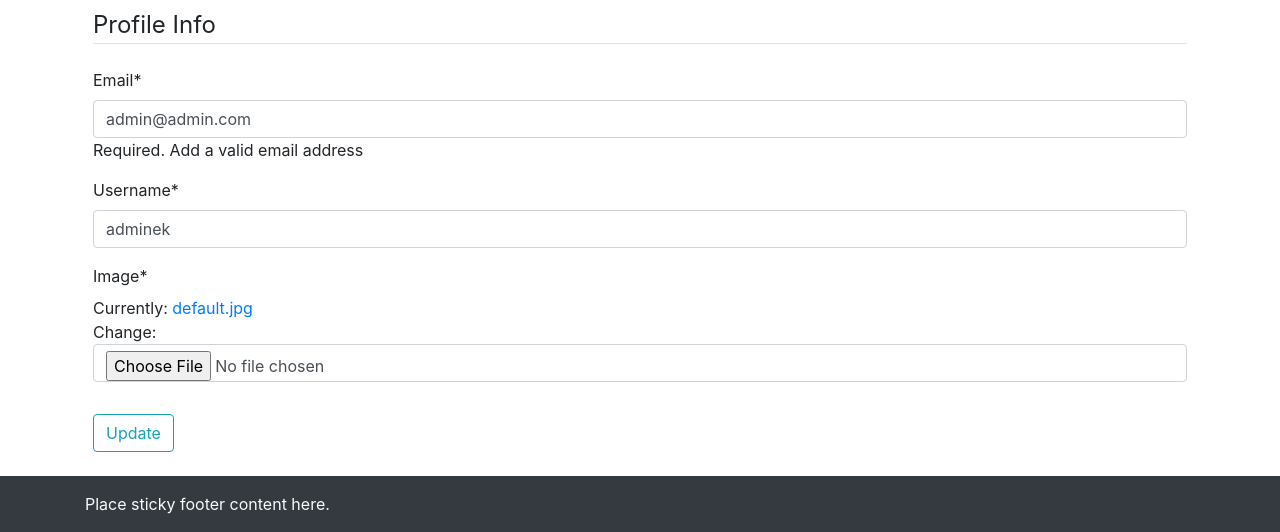
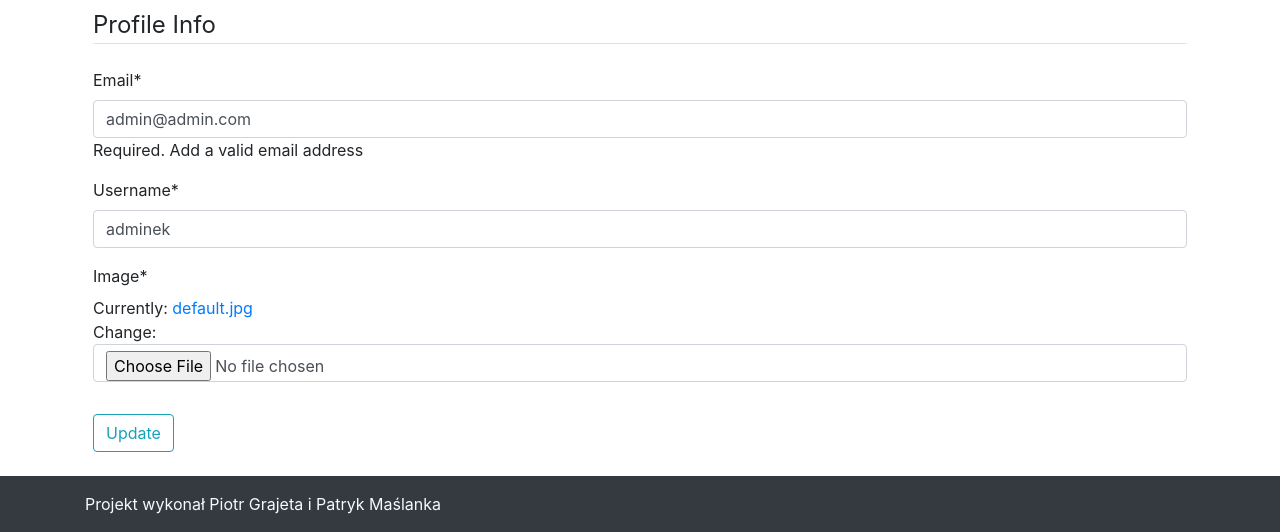
Before and after one commit to MagiciansRed/Projekt-zespolowy, a Django app: page /profile/ in a window 1280 px wide. Shown: the part 288-820 px from the top of the page. Run offline with Django 3.2, Linux system fonts and the light colour scheme; a user stored in the database is signed in; data comes from the database, SQL or seed files in the repository; some libraries are stand-ins or nearby versions.

Commit message:
changed footer

```diff
--- a/templates/snippets/footer.html
+++ b/templates/snippets/footer.html
@@ -14,6 +14,6 @@
 
 <footer class="footer mt-auto py-3 bg-dark">
     <div class="container">
-        <span class="text-light">Place sticky footer content here.</span>
+        <span class="text-light">Projekt wykonał Piotr Grajeta i Patryk Maślanka</span>
     </div>
 </footer>
```
